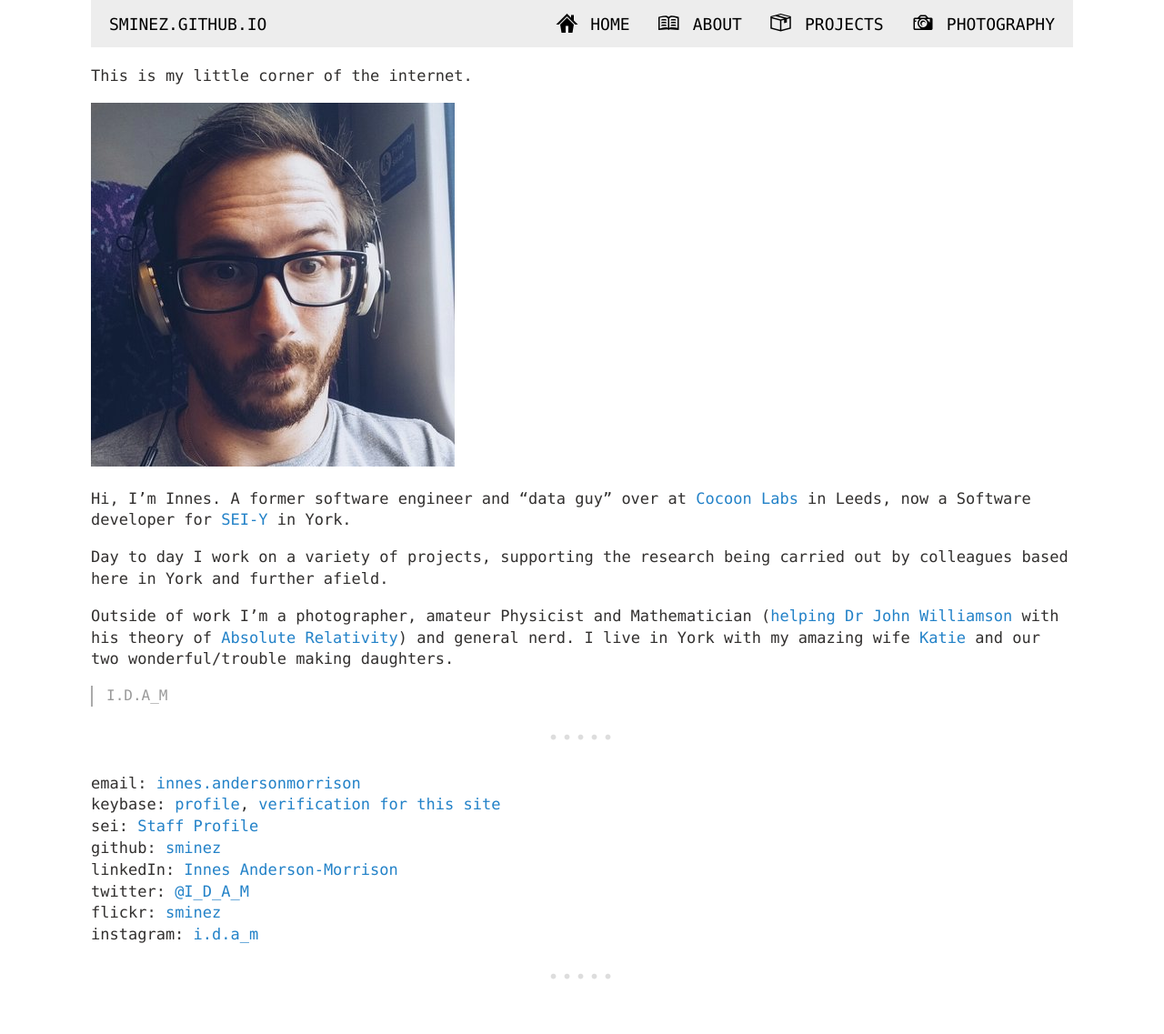
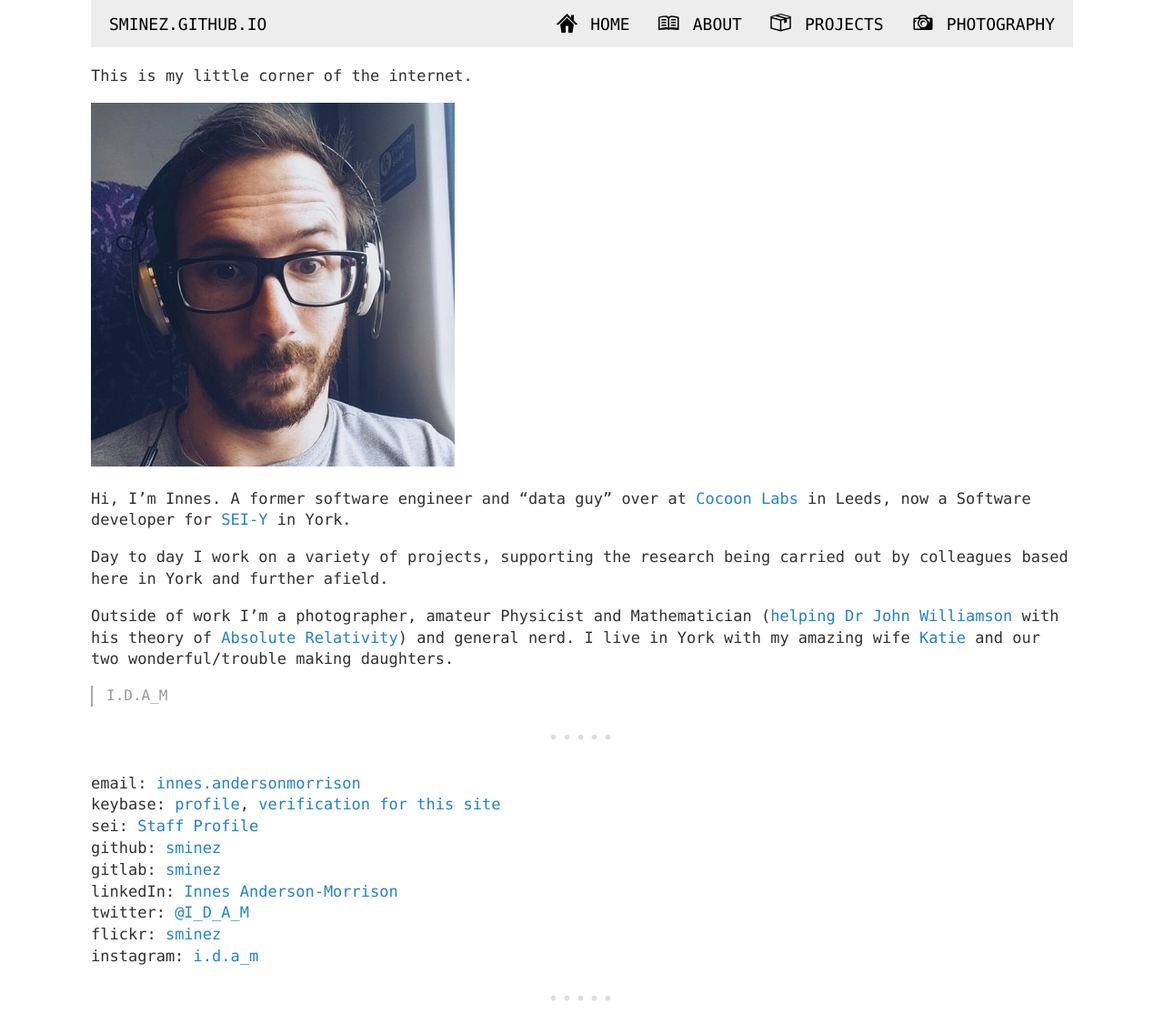
Before and after one commit to sminez/sminez.github.io, a Jekyll site: the page built from about.md, in a window 1280 px wide. Shown: the whole page at 91% size. Built offline with Jekyll 4.4.1, drawn with Linux system fonts in a browser that asks for light colours; before the commit the page ends 1113 px from its top, so only the background shows below that.

Commit message:
ading gitlab link to about

```diff
--- a/about.md
+++ b/about.md
@@ -26,6 +26,7 @@ email:     [innes.andersonmorrison](mailto:innes.andersonmorrison@gmail.com)<br>
 keybase:   [profile](https://keybase.io/idam), [verification for this site](https://sminez.github.io/keybase.txt)<br>
 sei:       [Staff Profile](https://www.sei.org/people/innes-anderson-morrison/)<br>
 github:    [sminez](https://github.com/sminez/)<br>
+gitlab:    [sminez](https://gitlab.com/sminez)<br>
 linkedIn:  [Innes Anderson-Morrison](https://www.linkedin.com/in/innes-anderson-morrison-4a67b1b9/)<br>
 twitter:   [@I_D_A_M](https://twitter.com/I_D_A_M)<br>
 flickr:    [sminez](https://www.flickr.com/photos/sminez/)<br>
```
